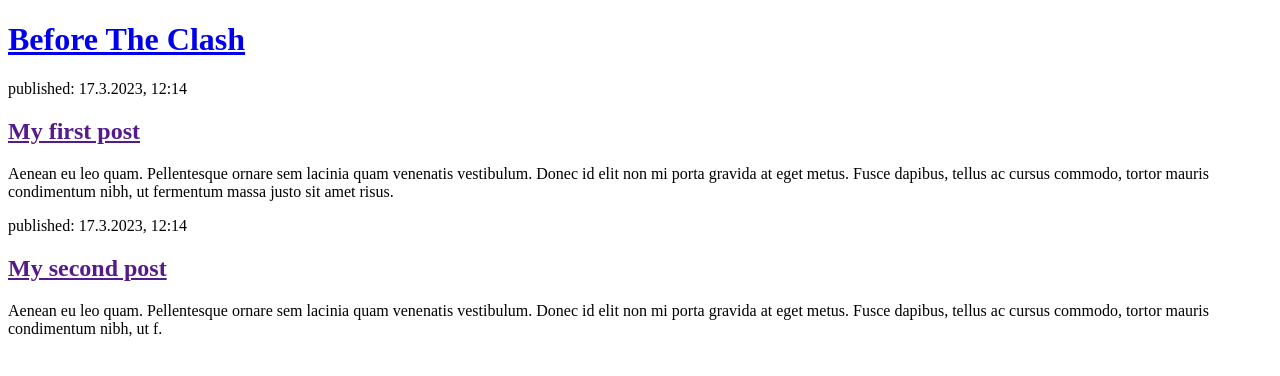
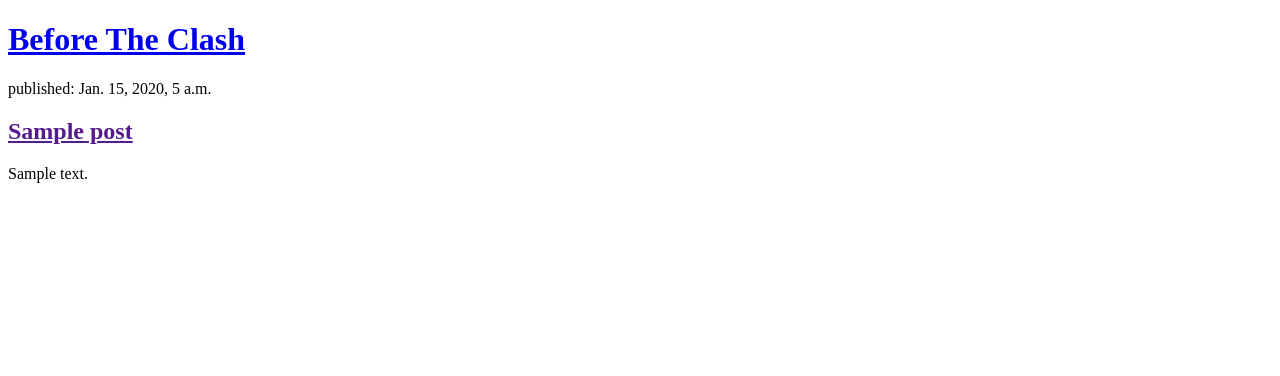
Before and after one commit to JNicholson91/BeforeTheClash, a Django app: page / in a window 1280 px wide. Shown: the top 376 px of the page. Run offline with Django 4.2, Linux system fonts and the light colour scheme; tables that the repository leaves empty hold one stand-in row (values such as "Sample post").

Commit message:
Added blog template to display db posts

```diff
--- a/mysite/blog/templates/blog/post_list.html
+++ b/mysite/blog/templates/blog/post_list.html
@@ -8,17 +8,12 @@
          <header>
             <h1><a href="/">Before The Clash</a></h1>
         </header>
-
+         {% for post in posts %}
         <article>
-            <time>published: 17.3.2023, 12:14</time>
-            <h2><a href="">My first post</a></h2>
-            <p>Aenean eu leo quam. Pellentesque ornare sem lacinia quam venenatis vestibulum. Donec id elit non mi porta gravida at eget metus. Fusce dapibus, tellus ac cursus commodo, tortor mauris condimentum nibh, ut fermentum massa justo sit amet risus.</p>
+            <time>published: {{post.created_date}}</time>
+            <h2><a href="">{{post.title}}</a></h2>
+            <p>{{post.text|linebreaksbr}}</p>
         </article>
-
-        <article>
-            <time>published: 17.3.2023, 12:14</time>
-            <h2><a href="">My second post</a></h2>
-            <p>Aenean eu leo quam. Pellentesque ornare sem lacinia quam venenatis vestibulum. Donec id elit non mi porta gravida at eget metus. Fusce dapibus, tellus ac cursus commodo, tortor mauris condimentum nibh, ut f.</p>
-        </article>
+        {% endfor %}
     </body>
 </html>
--- a/mysite/blog/views.py
+++ b/mysite/blog/views.py
@@ -1,7 +1,10 @@
 from django.shortcuts import render
 from django.http import HttpResponse
+from .models import Post
+from django.utils import timezone
 
 # Create your views here.
 
 def post_list(request):
-    return render(request, 'blog/post_list.html', {})
+    posts = Post.objects.filter(published_date__lte=timezone.now())
+    return render(request, 'blog/post_list.html', {'posts': posts})
```
